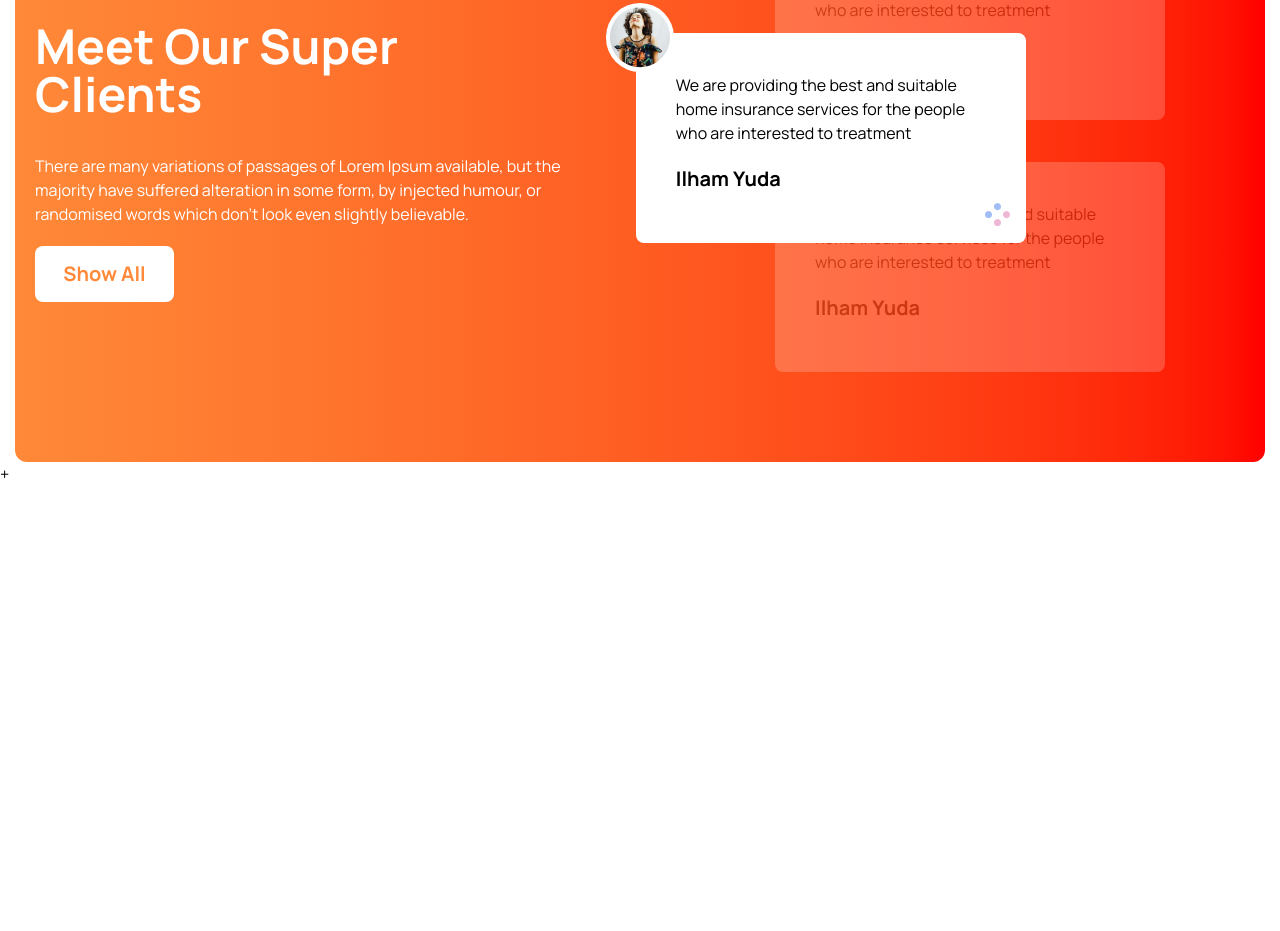
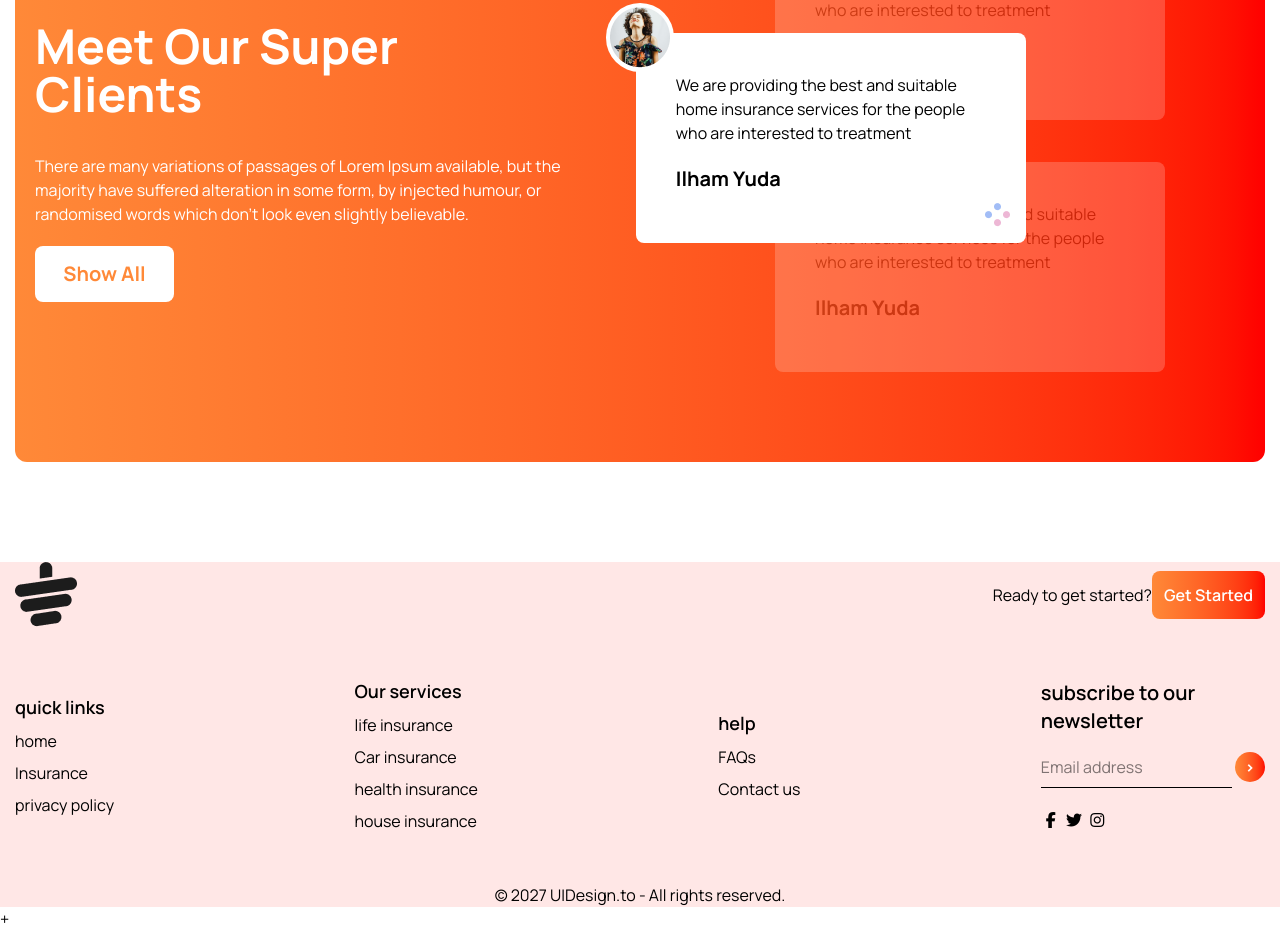
Before and after one commit to 390-akhi/tea-store-wesite, a plain HTML site: page index.html in a window 1280 px wide. Shown: the part 2036-2967 px from the top of the page. Before the commit the page ends 2522 px from the top, so only its background shows below. Drawn offline with nearby package versions, Linux system fonts and the light colour scheme.

Commit message:
footer section commit

```diff
--- a/index.html
+++ b/index.html
@@ -132,6 +132,61 @@ tea time at The <br> Tea House</h1>
           </div>
   </div>
 </div>
+
+
+<!-- footer section starts here -->
+ <div class="bg-[#ffe7e6] py-50px mt-[100px]">
+  <div class="footer-parent max-w-[1250px] mx-auto mt-[100px]">
+      <div class="flex justify-between items-center">
+        <img src="images/cup.png" alt="">
+        <div class="flex items-center">
+            <p class="mr-">Ready to get started?</p>
+             <button class=" p-3 bg-gradient-to-r from-[#ff8938] to-[#ff0000] rounded-lg text-white font-semibold">Get Started</button>
+        </div>
+      </div>
+
+     <div class="second-part mt-[50px] flex justify-between flex-col items-center text-center md:text-left md:flex-row">
+
+      <div class="">
+        <p class="font-semibold text-lg">quick links</p>
+        <p class="mt-2">home</p>
+        <p class="mt-2">Insurance</p>
+        <p class="mt-2">privacy policy</p>
+      </div>
+
+      <div class="">
+         <p class="font-semibold text-lg">Our services</p>
+         <p class="mt-2">life insurance</p>
+         <p class="mt-2"> Car insurance</p>
+         <p class="mt-2">health insurance</p>
+         <p class="mt-2">house insurance</p>
+      </div>
+
+      <div class="">
+        <p class="font-semibold text-lg">help</p>
+        <p class="mt-2">FAQs</p>
+        <p class="mt-2">Contact us</p>
+      </div>
+
+
+      <div class="">
+        <p class="font-semibold text-xl">subscribe to our  <br>newsletter</p>
+        <input type="text" placeholder="Email address" class="border-b-1 outline-none pb-2 mt-5">
+        <button class=" h-[30px] w-[30px] rounded-full bg-gradient-to-r from-[#ff8938] to-[#ff0000] text-white font-bold">></button>
+        <div class="mt-5">
+          <i class="fa-brands fa-facebook-f"></i>
+          <i class="fa-brands fa-twitter"></i>
+          <i class="fa-brands fa-instagram"></i>
+        </div>
+</div>
+</div>
+
+
+<p class="text-center mt-[50px]">© 2027 UIDesign.to - All rights reserved.</p>
+
+</div>
+</div>
+
 +
 </body>
 </html>
```
